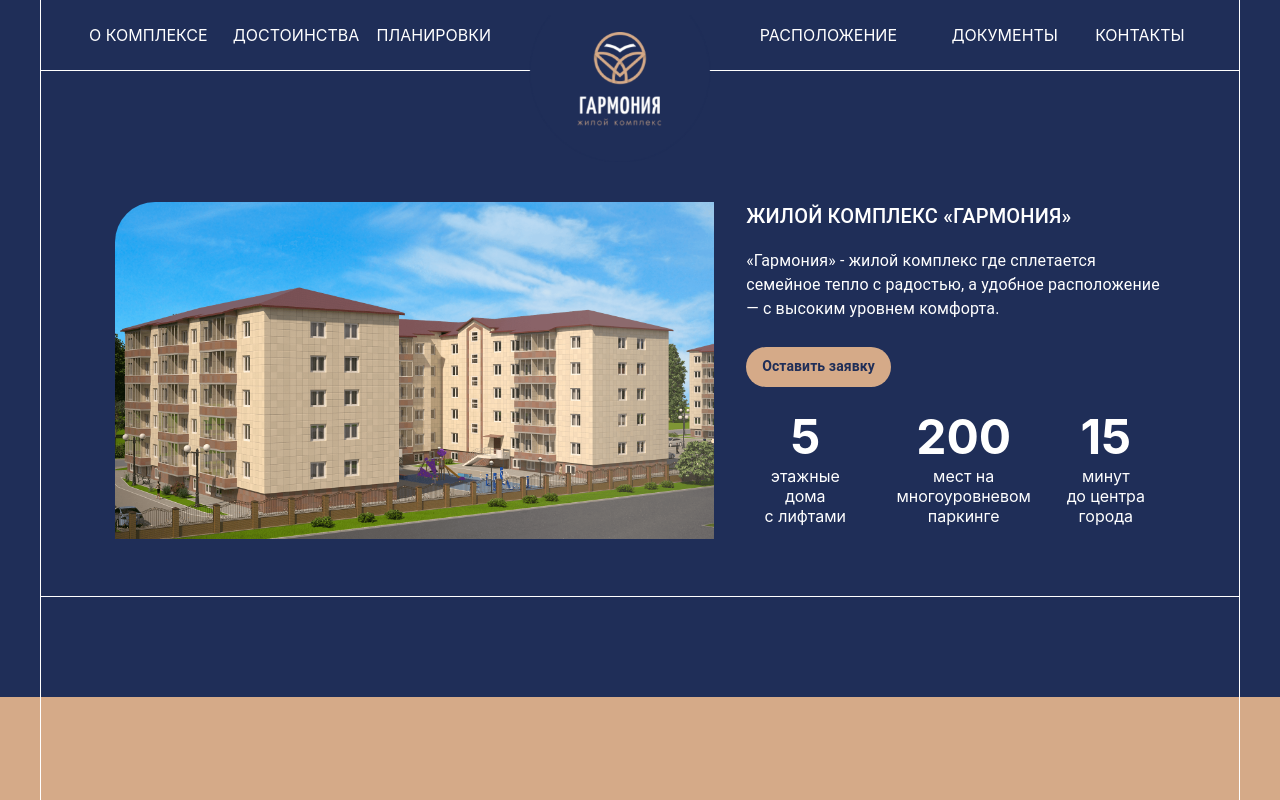
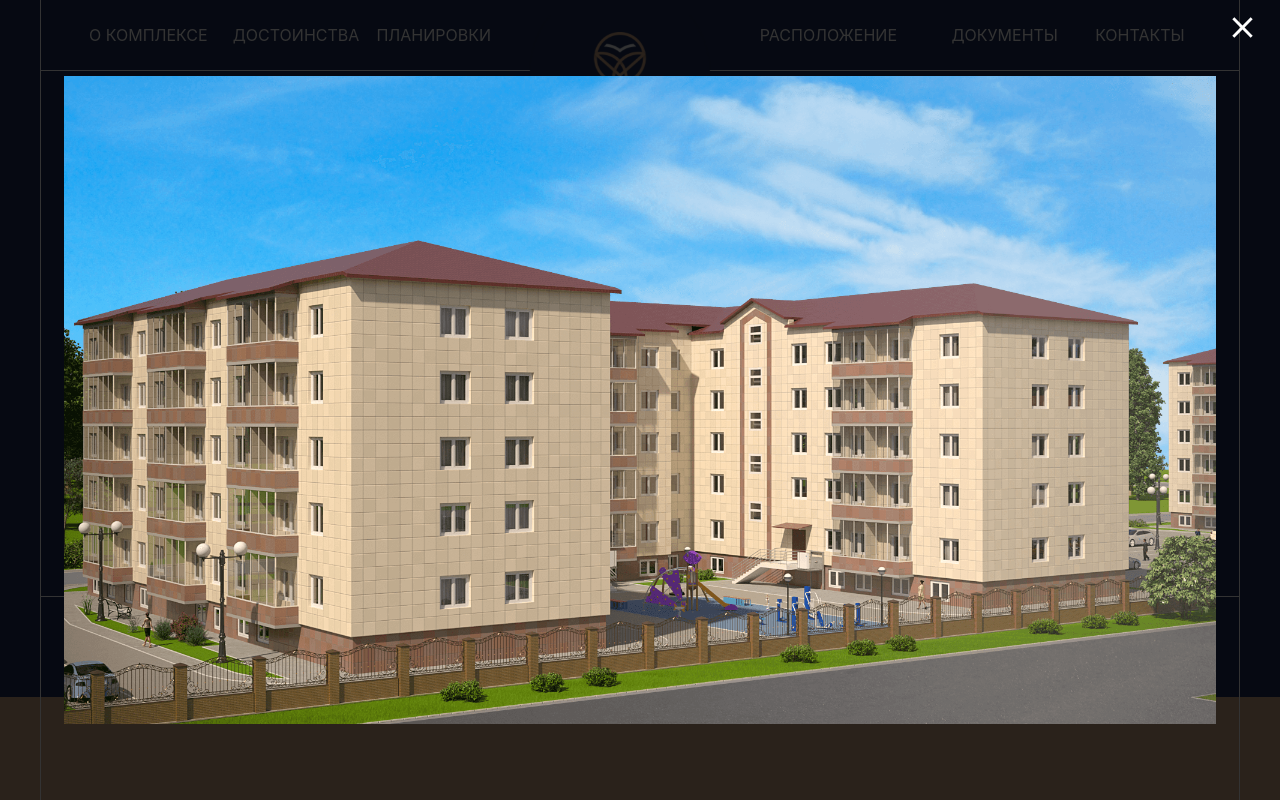
Before and after one commit to RoxanaFray/harmony_react, a React (Create React App) app: page / in a window 1280 px wide. Both pictures are taken after a click on the picture 414 px from the left and 370 px from the top of the page. Shown: the top 800 px of the page. Built offline with nearby package versions, Linux system fonts and the light colour scheme.

Commit message:
added modal for every image also added closeButton

```diff
--- a/src/components/AboutComplex.jsx
+++ b/src/components/AboutComplex.jsx
@@ -7,6 +7,7 @@
 import FormAndButton from "./FormAndButton";
 import useMediaQuery from "@mui/material/useMediaQuery";
 import { useTheme } from "@mui/material/styles";
+import ImageModal from './ImageModal'
 
 const useStyles = makeStyles((theme) => ({
 	root: {
@@ -84,8 +85,9 @@
 		marginTop: "-55px",
 	},
 	complexImage: {
-		borderRadius: "40px 0 0 0"
-	}
+		borderRadius: "40px 0 0 0",
+		cursor: 'zoom-in',
+	},
 }));
 
 export default function AboutComplex(props) {
@@ -93,9 +95,11 @@
 	const theme = useTheme();
 	const fullScreenMD = useMediaQuery(theme.breakpoints.down("md"));
 	const fullScreenSM = useMediaQuery(theme.breakpoints.down("sm"));
+	const [modal, setModal] = React.useState(false);
 
 	return (
 		<div className={classes.root}>
+			<ImageModal modal={modal} setModal={() => setModal(false)} image={houseImage} close={() => setModal(false)}></ImageModal>
 			<div
 				id="about_complex"
 				className={fullScreenMD ? classes.mobileAnchor : classes.anchor}
@@ -117,6 +121,7 @@
 							width="100%"
 							alt="Изображение жилого комплекса"
 							className={classes.complexImage}
+							onClick={() => { setModal(houseImage) }}
 						></img>
 					</Grid>
 
--- a/src/components/Dignities.jsx
+++ b/src/components/Dignities.jsx
@@ -13,6 +13,7 @@
 import { useTheme } from "@mui/material/styles";
 import List from "@mui/material/List";
 import ListItem from "@mui/material/ListItem";
+import ImageModal from './ImageModal'
 
 const useStyles = makeStyles((theme) => ({
   root: {
@@ -121,7 +122,8 @@
     },
   },
   complexImage: {
-		borderRadius: "0 40px 0 0"
+		borderRadius: "0 40px 0 0",
+    cursor: 'zoom-in',
 	}
 }));
 
@@ -131,6 +133,7 @@
   const theme = useTheme();
   const fullScreenMD = useMediaQuery(theme.breakpoints.down("md"));
   const fullScreenSM = useMediaQuery(theme.breakpoints.down("sm"));
+  const [modal, setModal] = React.useState(false);
 
   const handleChange = (panel) => (event, newExpanded) => {
     setExpanded(newExpanded ? panel : false);
@@ -138,6 +141,7 @@
 
   return (
     <div className={classes.root}>
+      <ImageModal modal={modal} setModal={() => setModal(false)} image={houseImage1} close={() => setModal(false)}></ImageModal>
       <div
         id="dignities"
         className={fullScreenMD ? classes.mobileAnchor : classes.anchor}
@@ -363,6 +367,7 @@
               width="100%"
               alt="Изображение жилого комплекса"
               className={classes.complexImage}
+              onClick={() => { setModal(houseImage1) }}
             ></img>
           </Grid>
         </Grid>
--- a/src/components/Documents.jsx
+++ b/src/components/Documents.jsx
@@ -13,6 +13,7 @@
 import FeedbackImage from "../images/cam_03_fx.png";
 import useMediaQuery from "@mui/material/useMediaQuery";
 import { useTheme } from "@mui/material/styles";
+import ImageModal from './ImageModal'
 
 const useStyles = makeStyles((theme) => ({
   root: {
@@ -82,7 +83,8 @@
     marginTop: "-55px",
   },
   feedbackImage: {
-		borderRadius: "40px 0 0 0"
+		borderRadius: "40px 0 0 0",
+    cursor: 'zoom-in',
 	}
 }));
 
@@ -124,6 +126,7 @@
   const theme1 = useTheme();
   const fullScreenMD = useMediaQuery(theme1.breakpoints.down("md"));
   const fullScreenSM = useMediaQuery(theme1.breakpoints.down("sm"));
+	const [modal, setModal] = React.useState(false);
 
   const handleClick = () => {
     setOpen(!open);
@@ -142,6 +145,7 @@
 
   return (
     <div className={classes.root}>
+      <ImageModal modal={modal} setModal={() => setModal(false)} image={FeedbackImage} close={() => setModal(false)}></ImageModal>
       <div
         id="documents"
         className={fullScreenMD ? classes.mobileAnchor : classes.anchor}
@@ -254,6 +258,7 @@
               alt="Отзывы"
               width="100%"
               className={classes.feedbackImage}
+              onClick={() => { setModal(FeedbackImage) }}
             ></img>
           </Grid>
         </Grid>
--- a/src/components/Footer.jsx
+++ b/src/components/Footer.jsx
@@ -71,7 +71,7 @@
             </Grid>
             <Grid item xs={3}>
               <Typography variant="body2">
-                +7 961 245 23 45
+                8 800 550 30 99
                 <br />
                 harmony@regionstroy.ru
               </Typography>
--- /dev/null
+++ b/src/components/ImageModal.jsx
@@ -0,0 +1,71 @@
+import * as React from "react";
+import { makeStyles } from "@mui/styles";
+import Backdrop from '@mui/material/Backdrop';
+import Modal from '@mui/material/Modal';
+import Fade from '@mui/material/Fade';
+import Box from "@mui/material/Box";
+import CloseIcon from '@mui/icons-material/Close';
+
+const useStyles = makeStyles((theme) => ({
+    ModalBackground: {
+        "& div": {
+            backgroundColor: "rgba(0, 0, 0, 0.8)",
+        }
+    },
+    modalBlock: {
+        position: 'absolute',
+        top: '50%',
+        left: '50%',
+        transform: 'translate(-50%, -50%)',
+        border: '2px solid #000',
+        boxShadow: 24,
+        p: 4,
+        width: "80%"
+    },
+    modalImage: {
+        maxWidth: "90%",
+        maxHeight: "100%",
+        position: "absolute",
+        top: "50%",
+        left: "50%",
+        transform: "translate(-50%, -50%)",
+    },
+    modalClose: {
+        position: 'absolute !important',
+        top: 10,
+        right: 20,
+        backgroundColor: 'rgba(255, 255, 255, 0) !important',
+        color: 'white',
+        cursor: 'pointer'
+    }
+}));
+
+export default function ImageModal (props) {
+    const classes = useStyles();
+
+    return (
+        <Modal
+            aria-labelledby="transition-modal-title"
+            aria-describedby="transition-modal-description"
+            className={classes.ModalBackground}
+            open={props.modal}
+            onClose={props.setModal}
+            closeAfterTransition
+            BackdropComponent={Backdrop}
+            BackdropProps={{
+                timeout: 500,
+            }}
+        >
+            <Fade in={props.modal}>
+                <Box sx={classes.modalBlock}>
+                    <img
+                        alt='Изображение жилого комплекса'
+                        src={props.image}
+                        className={classes.modalImage}
+                    />
+                    <CloseIcon fontSize='large' className={classes.modalClose} onClick={props.close} />
+                </Box>
+            </Fade>
+        </Modal>
+    );
+}
--- a/src/components/Location.jsx
+++ b/src/components/Location.jsx
@@ -9,10 +9,7 @@
 import Typography from "@mui/material/Typography";
 import useMediaQuery from "@mui/material/useMediaQuery";
 import { useTheme } from "@mui/material/styles";
-import Backdrop from '@mui/material/Backdrop';
-import Modal from '@mui/material/Modal';
-import Fade from '@mui/material/Fade';
-import Box from "@mui/material/Box";
+import ImageModal from './ImageModal'
 
 
 const useStyles = makeStyles((theme) => ({
@@ -32,30 +29,6 @@
   content: {
     paddingLeft: 50,
     paddingRight: 50
-  },
-  ModalBackground: {
-    "& div": {
-      backgroundColor: "rgba(0, 0, 0, 0.8)",
-    }
-  },
-  modalBlock: {
-    position: 'absolute',
-    top: '50%',
-    left: '50%',
-    transform: 'translate(-50%, -50%)',
-    width: 400,
-    border: '2px solid #000',
-    boxShadow: 24,
-    p: 4,
-    width: "80%"
-  },
-  modalImage: {
-    maxWidth: "90%",
-    maxHeight: "100%",
-    position: "absolute",
-    top: "50%",
-    left: "50%",
-    transform: "translate(-50%, -50%)",
   },
   title: {
     color: "#1f2e58",
@@ -110,27 +83,8 @@
 
   return (
     <div className={classes.root}>
-      <Modal
-        aria-labelledby="transition-modal-title"
-        aria-describedby="transition-modal-description"
-        className={classes.ModalBackground}
-        open={modal}
-        onClose={() => setModal(false)}
-        closeAfterTransition
-        BackdropComponent={Backdrop}
-        BackdropProps={{
-          timeout: 500,
-        }}
-      >
-        <Fade in={modal}>
-          <Box sx={classes.modalBlock}>
-            <img
-              src={Map}
-              className={classes.modalImage}
-            />
-          </Box>
-        </Fade>
-      </Modal>
+      <ImageModal modal={modal} setModal={() => setModal(false)} image={Map} close={() => setModal(false)}></ImageModal>
+
       <div
         id="location"
         className={fullScreenMD ? classes.mobileAnchor : classes.anchor}
```
Also changed, not shown: 1 other file (tests, documents, lock files or other folders).
